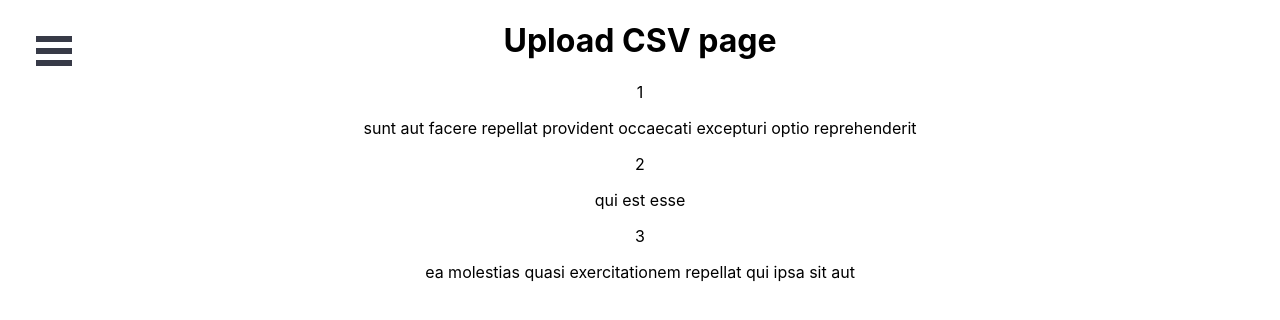
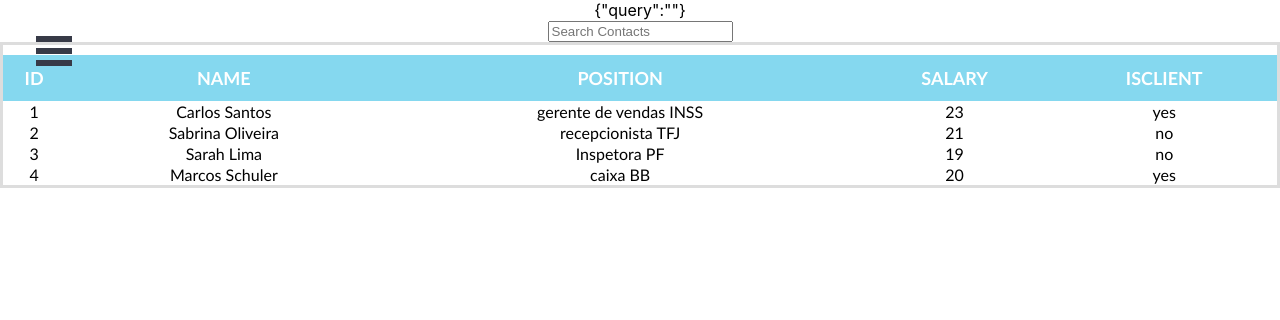
Before and after one commit to Rafaela314/-squad-6-aceleradev-fs-florianopolis-, a React (Create React App) app: page /upload in a window 1280 px wide. Shown: the top 320 px of the page. Built offline with nearby package versions, Linux system fonts and the light colour scheme.

Commit message:
add style table upload component

```diff
--- a/package.json
+++ b/package.json
@@ -3,10 +3,12 @@
   "version": "0.1.0",
   "private": true,
   "dependencies": {
+    "escape-string-regexp": "^2.0.0",
     "react": "^16.8.6",
     "react-dom": "^16.8.6",
     "react-router-dom": "^5.0.1",
     "react-scripts": "3.0.1",
+    "sort-by": "^1.2.0",
     "styled-components": "^4.3.2"
   },
   "scripts": {
--- a/src/App.js
+++ b/src/App.js
@@ -3,7 +3,7 @@ import React from "react";
 import { Redirect, Route, Switch } from "react-router-dom";
 
 //import components
-import { getAll } from "./services/funcionarios";
+//import { getAll } from "./services/funcionarios";
 import SideBar from "./components/Sidebar";
 import Loginform from "./components/Loginform";
 import Dashboard from "./components/Dashboard";
@@ -19,22 +19,32 @@ class App extends React.Component {
     this.state = {
       prospects: [
         {
-          "userId": 1,
           "id": 1,
-          "title": "sunt aut facere repellat provident occaecati excepturi optio reprehenderit",
-          "body": "quia et suscipit\nsuscipit recusandae consequuntur expedita et cum\nreprehenderit molestiae ut ut quas totam\nnostrum rerum est autem sunt rem eveniet architecto"
+          "name": "Carlos Santos",
+          "position": "gerente de vendas INSS",
+          "salary": 23.000,
+          "isclient": "yes"
         },
         {
-          "userId": 1,
           "id": 2,
-          "title": "qui est esse",
-          "body": "est rerum tempore vitae\nsequi sint nihil reprehenderit dolor beatae ea dolores neque\nfugiat blanditiis voluptate porro vel nihil molestiae ut reiciendis\nqui aperiam non debitis possimus qui neque nisi nulla"
+          "name": "Sabrina Oliveira",
+          "position": "recepcionista TFJ",
+          "salary": 21.000,
+          "isclient": "no"
         },
         {
-          "userId": 1,
           "id": 3,
-          "title": "ea molestias quasi exercitationem repellat qui ipsa sit aut",
-          "body": "et iusto sed quo iure\nvoluptatem occaecati omnis eligendi aut ad\nvoluptatem doloribus vel accusantium quis pariatur\nmolestiae porro eius odio et labore et velit aut"
+          "name": "Sarah Lima",
+          "position": "Inspetora PF",
+          "salary": 19.000,
+          "isclient": "no"
+        },
+        {
+          "id": 4,
+          "name": "Marcos Schuler",
+          "position": "caixa BB",
+          "salary": 20.000,
+          "isclient": "yes"
         }]
     }
   }
--- a/src/components/Prospect.js
+++ b/src/components/Prospect.js
@@ -2,10 +2,13 @@ import React from 'react';
 
 const Prospect = ({prospect}) => {
     return(
-        <div>
-            <p>{prospect.id}</p>
-            <p>{prospect.title}</p>
-        </div>
+        <tr key={prospect.id}>
+            <td>{prospect.id}</td>
+            <td>{prospect.name}</td>
+            <td>{prospect.position}</td>
+            <td>{prospect.salary}</td>
+            <td>{prospect.isclient}</td>
+        </tr>
 
     );
 }
--- a/src/components/Upload.js
+++ b/src/components/Upload.js
@@ -1,27 +1,91 @@
-import React from "react";
+import React, { Component } from 'react'
 import Prospect from './Prospect';
+import PropTypes from 'prop-types';
+import styled from "styled-components";
 
+const Main = styled.div`
+  display: flex;
+  flex-direction: column;
+`;
 
+const Table = styled.table`
+    text-align: center;
+    font-family: "Trebuchet MS", Arial, Helvetica, sans-serif;
+    border-collapse: collapse;
+    border: 3px solid #ddd;
+    width: 100%;
+    tbody:before{
+        content: "-";
+        display: block;
+        line-height: 0.6em;
+        color:transparent;
+    }
+`;
 
-const getprospects = (prospects) => {
-    let newList = prospects;
-    if (newList.length > 0) {
-        return newList.map((item, index) => <Prospect key={index} prospect={item} />);
+const Th = styled.th`
+  padding-top: 12px;
+  padding-bottom: 12px;
+  text-align: center;
+  background-color:  #44c4e7;
+  font-size: 18px;
+  color: white;
+  font-weight: 700;
+  opacity: 0.65;
+`;
+
+class Upload extends Component {
+    static propTypes = {
+        prospects: PropTypes.array.isRequired,
       }
-    return <h2><strong>OOoooOOOooops!</strong> </h2>
+        state = {
+            query:''
+        }
+    updateQuery = (query) => {
+        this.setState(() => ({
+          query: query.trim()
+        }))
     }
 
-const Upload = ({prospects=[]}) => (
+    renderTableHeader() {
+        let header = Object.keys(this.props.prospects[0])
+        return header.map((key, index) => {
+           return <Th key={index}>{key.toUpperCase()}</Th>
+        })
+     }
+
+    render() {
+        const { query } = this.state
+        const { prospects } = this.props
+
+        const newList = query === ''
+      ? prospects
+      : prospects.filter((c) => (
+          c.title.toLowerCase().includes(query.toLowerCase())
+        ))
+
+        return(
+            <Main>
+                {JSON.stringify(this.state)}
                 <div>
-        <h1>Upload CSV page</h1>
-        {getprospects(prospects)}
-        {console.log(prospects.results)}
+                <input
 
+                    type='text'
+                    placeholder='Search Contacts'
+                    value={query}
+                    onChange={(event) => this.updateQuery(event.target.value)}
+                />
                 </div>
 
-    )
+                <Table>
+                    <tbody>
+                        <tr>{this.renderTableHeader()}</tr>
+                        {newList.map((item, index) => <Prospect key={index} prospect={item} />)}
+                    </tbody>
+                </Table>
+            </Main>
+        );
+    }
 
-
-
+}
 
 export default Upload;
```
Also changed, not shown: 2 other files (tests, documents, lock files or other folders). Lines whose indentation alone changed are shown as unchanged.
